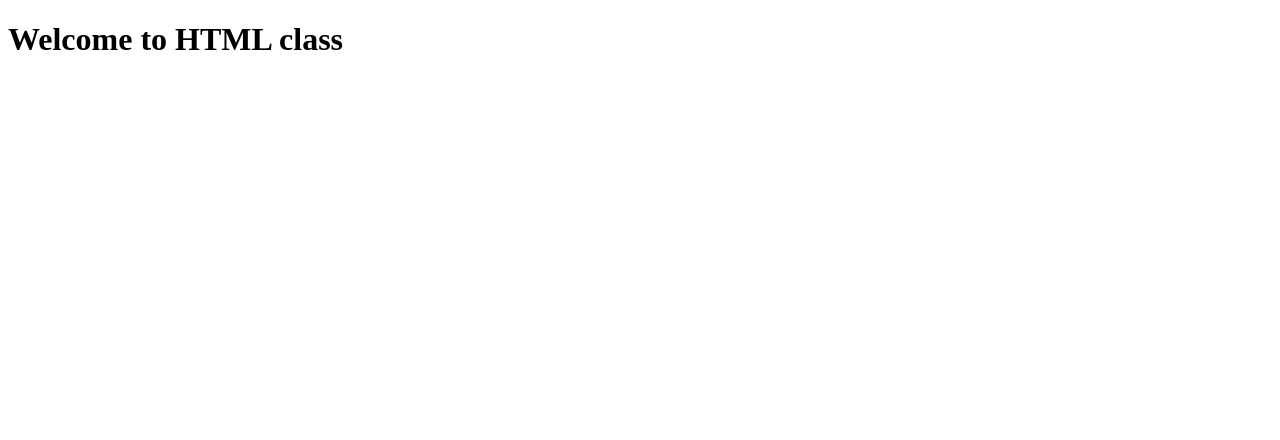
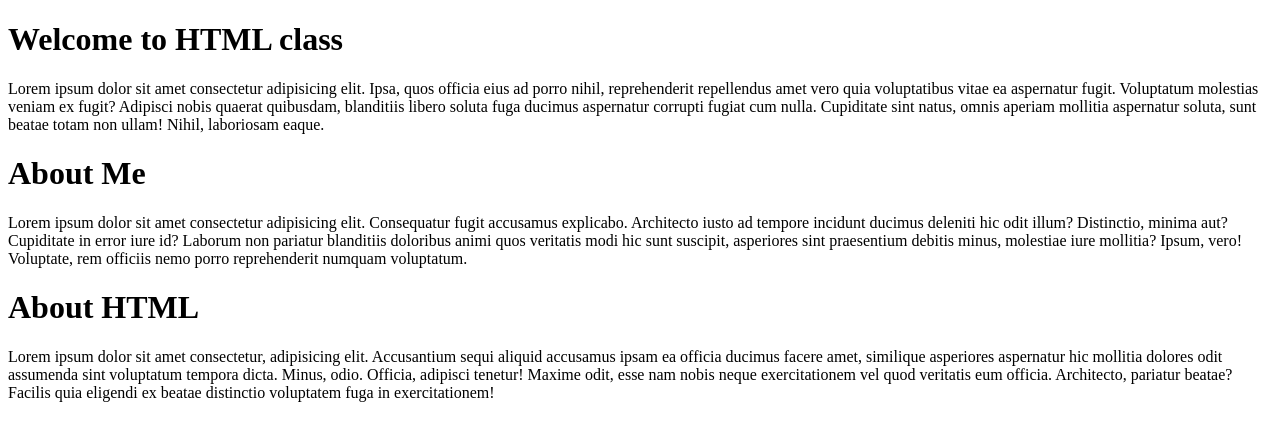
Before and after one commit to inioluwa14/stuternHTML, a plain HTML site: page index.html in a window 1280 px wide. Drawn offline with Linux system fonts and the light colour scheme.

Commit message:
first message

```diff
--- a/index.html
+++ b/index.html
@@ -7,6 +7,20 @@
     <title>Module 1</title>
 </head>
 <body>
-    <h1>Welcome to HTML class</h1>
+    <div>
+        <h1>Welcome to HTML class</h1>
+        <p>Lorem ipsum dolor sit amet consectetur adipisicing elit. Ipsa, quos officia eius ad porro nihil, reprehenderit repellendus amet vero quia voluptatibus vitae ea aspernatur fugit. Voluptatum molestias veniam ex fugit?
+        Adipisci nobis quaerat quibusdam, blanditiis libero soluta fuga ducimus aspernatur corrupti fugiat cum nulla. Cupiditate sint natus, omnis aperiam mollitia aspernatur soluta, sunt beatae totam non ullam! Nihil, laboriosam eaque.</p>
+    </div>
+    <div>
+        <h1>About Me</h1>
+        <p>Lorem ipsum dolor sit amet consectetur adipisicing elit. Consequatur fugit accusamus explicabo. Architecto iusto ad tempore incidunt ducimus deleniti hic odit illum? Distinctio, minima aut? Cupiditate in error iure id?
+        Laborum non pariatur blanditiis doloribus animi quos veritatis modi hic sunt suscipit, asperiores sint praesentium debitis minus, molestiae iure mollitia? Ipsum, vero! Voluptate, rem officiis nemo porro reprehenderit numquam voluptatum.</p>
+    </div>
+    <div>
+        <h1>About HTML</h1>
+        <p>Lorem ipsum dolor sit amet consectetur, adipisicing elit. Accusantium sequi aliquid accusamus ipsam ea officia ducimus facere amet, similique asperiores aspernatur hic mollitia dolores odit assumenda sint voluptatum tempora dicta.
+        Minus, odio. Officia, adipisci tenetur! Maxime odit, esse nam nobis neque exercitationem vel quod veritatis eum officia. Architecto, pariatur beatae? Facilis quia eligendi ex beatae distinctio voluptatem fuga in exercitationem!</p>
+    </div>
 </body>
 </html>
```
